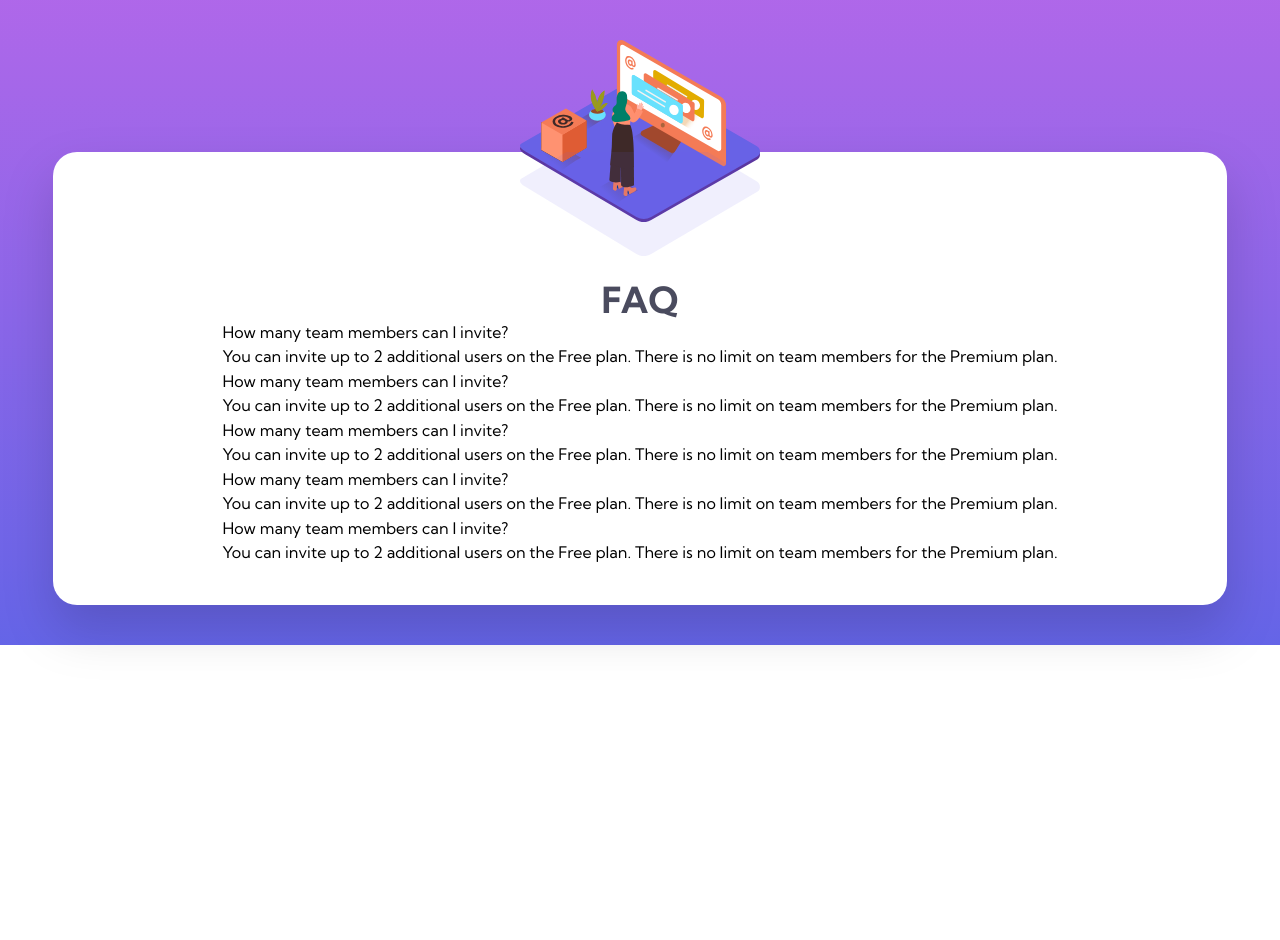
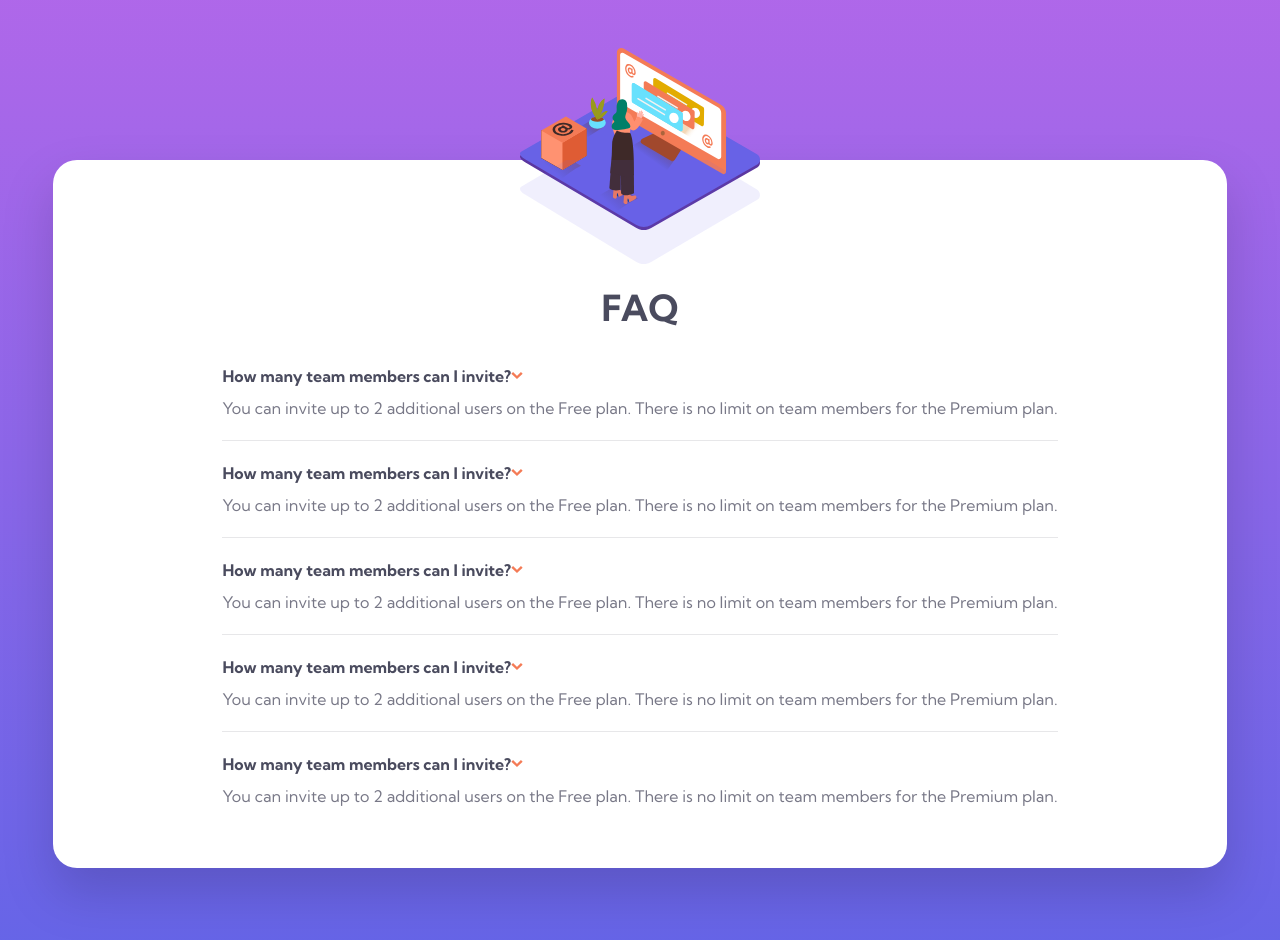
Before and after one commit to kkawakami08/faq-accordian-card, a Next.js app: page / in a window 1280 px wide. Shown: the top 940 px of the page. Before the commit the page ends 800 px from the top, so only its background shows below. Built offline with nearby package versions, Linux system fonts and the light colour scheme.

Commit message:
basic style for Question component

```diff
--- a/components/Question.jsx
+++ b/components/Question.jsx
@@ -1,10 +1,23 @@
-import React from 'react'
+import React from "react";
+import Image from "next/image";
+import arrow from "../public/images/icon-arrow-down.svg";
 
 export default function Question() {
   return (
-    <div>
-        <h2>How many team members can I invite?</h2>
-        <p>You can invite up to 2 additional users on the Free plan. There is no limit on team members for the Premium plan. </p>
+    <div className="flex flex-col gap-2 py-5">
+      <div className="flex items-center">
+        <h2 className="font-bold text-veryDarkGrayishBlue">
+          How many team members can I invite?
+        </h2>
+        <div className="w-3">
+          <Image src={arrow} alt="Arrow Icon" width={500} height={500} />
+        </div>
+      </div>
+
+      <p className="text-darkGrayishBlue">
+        You can invite up to 2 additional users on the Free plan. There is no
+        limit on team members for the Premium plan.{" "}
+      </p>
     </div>
-  )
+  );
 }
--- a/pages/index.js
+++ b/pages/index.js
@@ -1,8 +1,8 @@
-import Head from "next/head"
-import Question from "@/components/Question"
-import Image from "next/image"
-import headerImage from '../public/images/illustration-woman-online-mobile.svg'
-import headerImageShadow from '../public/images/bg-pattern-mobile.svg'
+import Head from "next/head";
+import Question from "@/components/Question";
+import Image from "next/image";
+import headerImage from "../public/images/illustration-woman-online-mobile.svg";
+import headerImageShadow from "../public/images/bg-pattern-mobile.svg";
 
 export default function Home() {
   return (
@@ -10,11 +10,9 @@ export default function Home() {
       <Head>
         <title>FAQ Accordian Card</title>
       </Head>
-      <main className="bg-gradient-to-b from-gradientViolet to-gradientBlue  py-10">
-
+      <main className="bg-gradient-to-b from-gradientViolet to-gradientBlue py-24 pt-12">
         <div className="w-60 mx-auto  relative z-10">
           <div className=" absolute  ">
-
             <div className="">
               <Image
                 src={headerImage}
@@ -34,21 +32,19 @@ export default function Home() {
           </div>
         </div>
 
-        <div className="bg-white w-11/12 rounded-3xl mx-auto flex flex-col items-center pt-32 pb-10 mt-28 drop-shadow-2xl z-0">
-          <h1 className="text-4xl font-bold text-veryDarkGrayishBlue">FAQ</h1>
-          <Question />
-          <hr className=""/>
-          <Question />
-          <hr className=""/>
-          <Question />
-          <hr className=""/>
-          <Question />
-          <hr className=""/>
-          <Question />
-          <hr className=""/>
-
+        <div className="bg-white w-11/12 rounded-3xl mx-auto flex flex-col items-center pt-32 pb-10 mt-28 drop-shadow-2xl z-0 px-8">
+          <h1 className="text-4xl font-bold text-veryDarkGrayishBlue pb-4">
+            FAQ
+          </h1>
+          <div className="divide-y divide-lightGrayishBlue">
+            <Question />
+            <Question />
+            <Question />
+            <Question />
+            <Question />
+          </div>
         </div>
       </main>
     </>
-  )
+  );
 }
```
